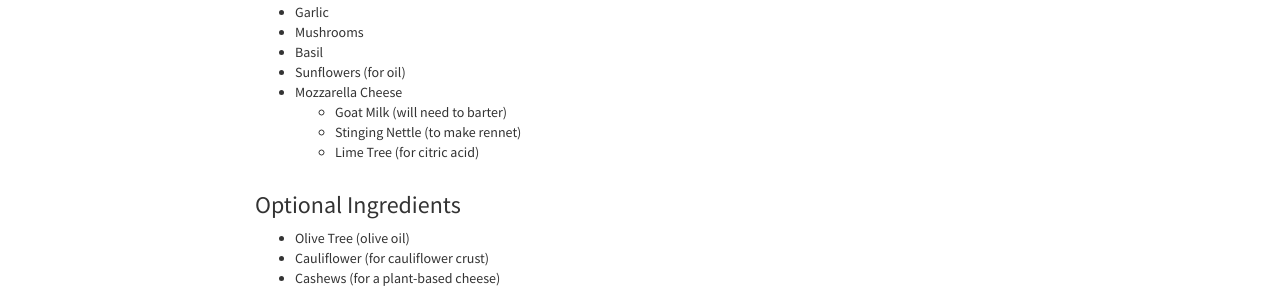
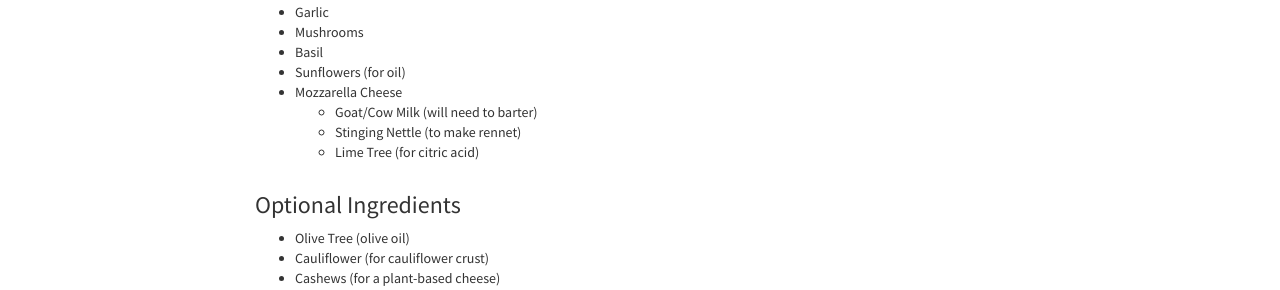
Before and after one commit to jjones646/fromseedtoslice.com, a Jekyll site: the page built from index.html, in a window 1280 px wide. Shown: the part 1065-1355 px from the top of the page. Built offline with Jekyll 4.4.1, drawn with Linux system fonts in a browser that asks for light colours; nearby versions of some CDN libraries; Markdown is read by kramdown in place of the engine named in the settings; the list of posts is cut into pages by our own code.

Commit message:
add cow milk as a possibility

```diff
--- a/index.html
+++ b/index.html
@@ -38,7 +38,7 @@ layout: home
 			<li>Sunflowers (for oil)</li>
 			<li>Mozzarella Cheese
 				<ul>
-					<li>Goat Milk (will need to barter)</li>
+					<li>Goat/Cow Milk (will need to barter)</li>
 					<li>Stinging Nettle (to make rennet)</li>
 					<li>Lime Tree (for citric acid)</li>
 				</ul>
```
